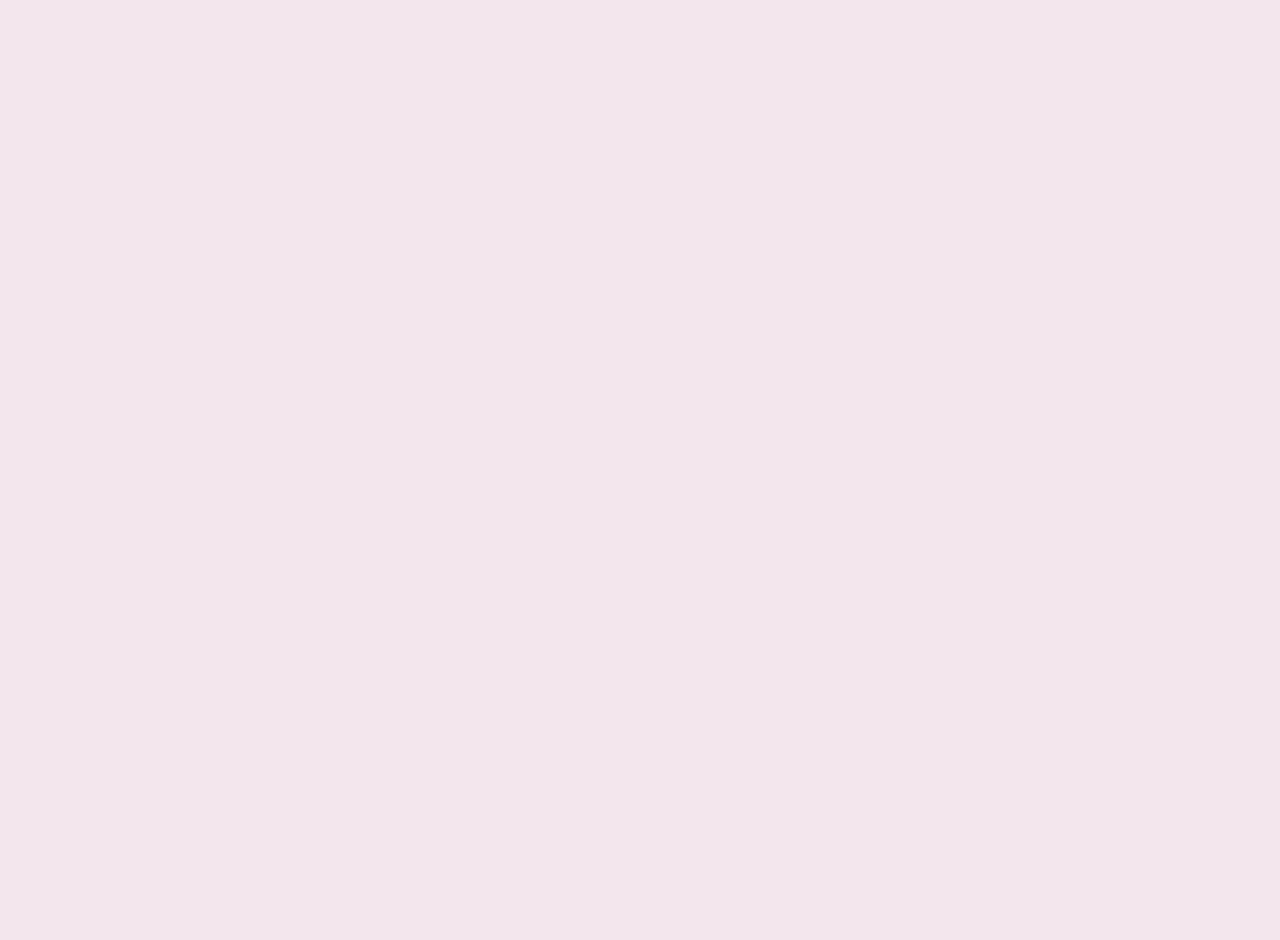
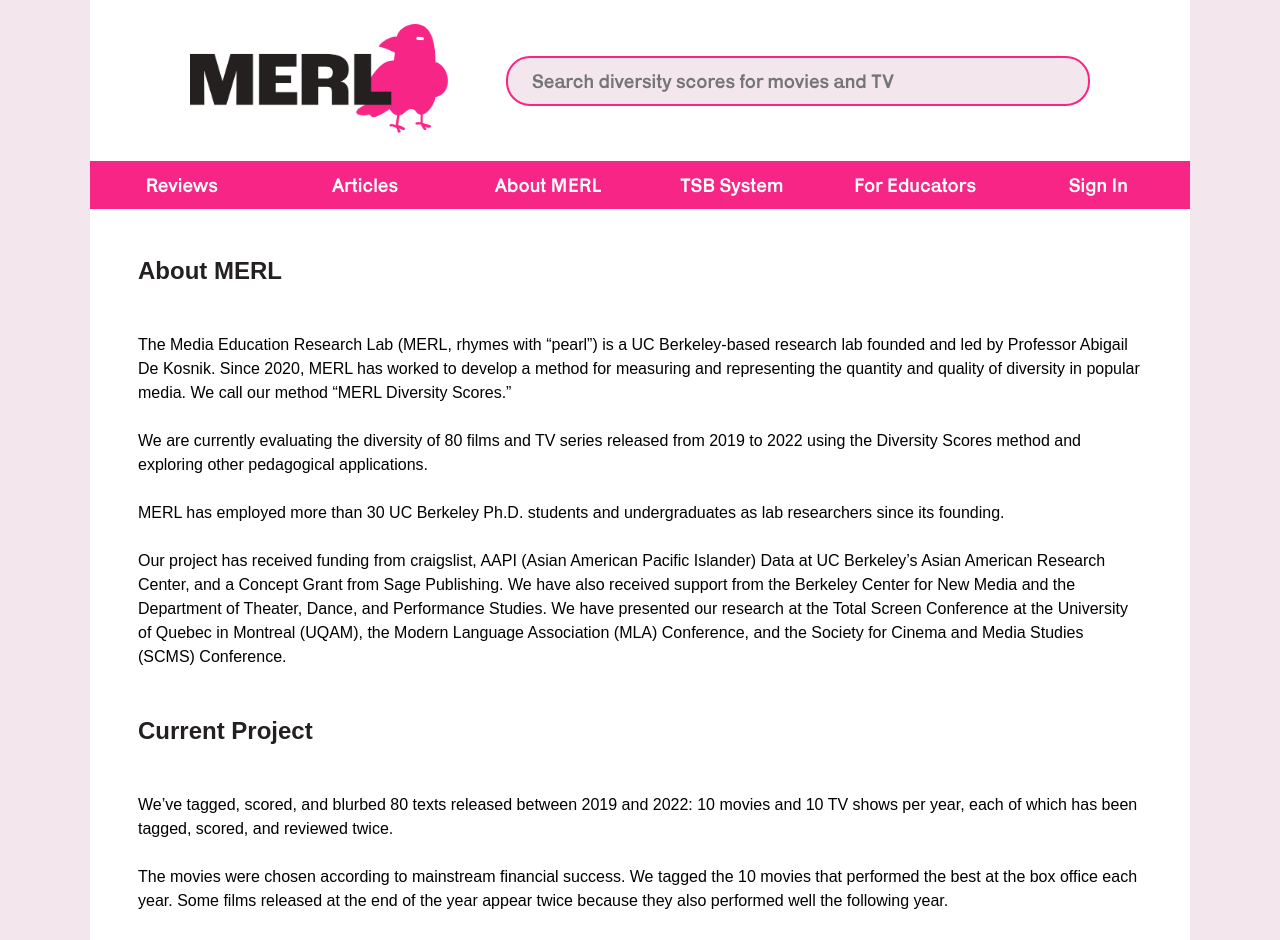
Before and after one commit to aceschen/merl-website-updated, a React (Create React App) app: page /about in a window 1280 px wide. Before the commit this address had no page. Shown: the top 940 px of the page. Before the commit the page ends 800 px from the top, so only its background shows below. Built offline with nearby package versions, Linux system fonts and the light colour scheme; a web font is replaced by a local one.

Commit message:
add about page

```diff
--- a/package.json
+++ b/package.json
@@ -6,7 +6,7 @@
     "@testing-library/jest-dom": "^5.17.0",
     "@testing-library/react": "^13.4.0",
     "@testing-library/user-event": "^13.5.0",
-    "chart.js": "^4.4.6",
+    "chart.js": "^4.4.8",
     "react": "^18.3.1",
     "react-chartjs-2": "^5.2.0",
     "react-dom": "^18.2.0",
--- a/src/App.js
+++ b/src/App.js
@@ -2,7 +2,7 @@ import { Routes, Route } from 'react-router-dom';
 import Home from './pages/Home';
 import Wandavision from './pages/Wandavision'
 import Search from './pages/Search';
-// import About from './pages/About';
+import About from './pages/About';
 // import Courses from './pages/Courses';
 import './App.scss';
 
@@ -13,6 +13,8 @@ const App = () => {
            <Route path="/" element={<Home />} />
            <Route path="/wandavision" element={<Wandavision />} />
            <Route path="/search" element={<Search />} />
+            <Route path="/about" element={<About />} />
+
            {/* <Route path="/top10" element={<Top10 />} /> */}
         </Routes>
      </>
--- a/src/components/navbar.js
+++ b/src/components/navbar.js
@@ -26,7 +26,7 @@ export default function Navbar() {
 					<NavLink to="/">Articles</NavLink>
 				</div>
 				<div className='navItem'>
-					<NavLink to="/">About MERL</NavLink>
+					<NavLink to="/about">About MERL</NavLink>
 				</div>
 				<div className='navItem'>
 					<NavLink to="/">TSB System</NavLink>
--- /dev/null
+++ b/src/pages/About.js
@@ -0,0 +1,51 @@
+import Navbar from '../components/navbar';
+import TopStudios from '../components/homepage/topStudios';
+import LatestReviews from '../components/homepage/latestReviews';
+import AboutMERL from '../components/homepage/aboutMERL';
+import Collections from '../components/homepage/collections';
+import Footer from '../components/footer';
+import '../App.scss';
+
+const Home = () => {
+    return (
+		<div className="App">
+			<header>
+				<Navbar></Navbar>
+			</header>
+
+			<body>
+		<div className='padding-bottom-48 white'>
+			<div className="align-left section-header white">
+				<h1>About MERL </h1>
+			</div>
+				<div className='align-left collection'>
+
+				<p>The Media Education Research Lab (MERL, rhymes with “pearl”) is a UC Berkeley-based research lab founded and led by Professor Abigail De Kosnik. Since 2020, MERL has worked to develop a method for measuring and representing the quantity and quality of diversity in popular media. We call our method “MERL Diversity Scores.”</p>
+
+<p>We are currently evaluating the diversity of 80 films and TV series released from 2019 to 2022 using the Diversity Scores method and exploring other pedagogical applications.</p>
+
+<p>MERL has employed more than 30 UC Berkeley Ph.D. students and undergraduates as lab researchers since its founding.</p>
+
+<p>Our project has received funding from craigslist, AAPI (Asian American Pacific Islander) Data at UC Berkeley’s Asian American Research Center, and a Concept Grant from Sage Publishing. We have also received support from the Berkeley Center for New Media and the Department of Theater, Dance, and Performance Studies. We have presented our research at the Total Screen Conference at the University of Quebec in Montreal (UQAM), the Modern Language Association (MLA) Conference, and the Society for Cinema and Media Studies (SCMS) Conference.</p>
+</div>
+
+			<div className="align-left section-header white">
+				<h1>Current Project</h1>
+			</div>
+				<div className='align-left collection'>
+<p>We’ve tagged, scored, and blurbed 80 texts released between 2019 and 2022: 10 movies and 10 TV shows per year, each of which has been tagged, scored, and reviewed twice.</p>
+
+<p>The movies were chosen according to mainstream financial success. We tagged the 10 movies that performed the best at the box office each year. Some films released at the end of the year appear twice because they also performed well the following year.</p>
+
+<p>The TV shows were chosen according to a mix of commercial success, critical acclaim, and impact, as determined by cross-referencing year-end lists from sources such as <i>Vox</i>, <i>The New York Times</i>, and <i>Vulture</i>. We selected shows that appeared on multiple lists and showed evidence of popular interest on Google Trends.
+</p>
+</div>
+</div>
+
+				<Footer/>
+			</body>
+		</div>
+	  );
+}
+
+export default Home;
```
Also changed, not shown: 1 other file (tests, documents, lock files or other folders).
